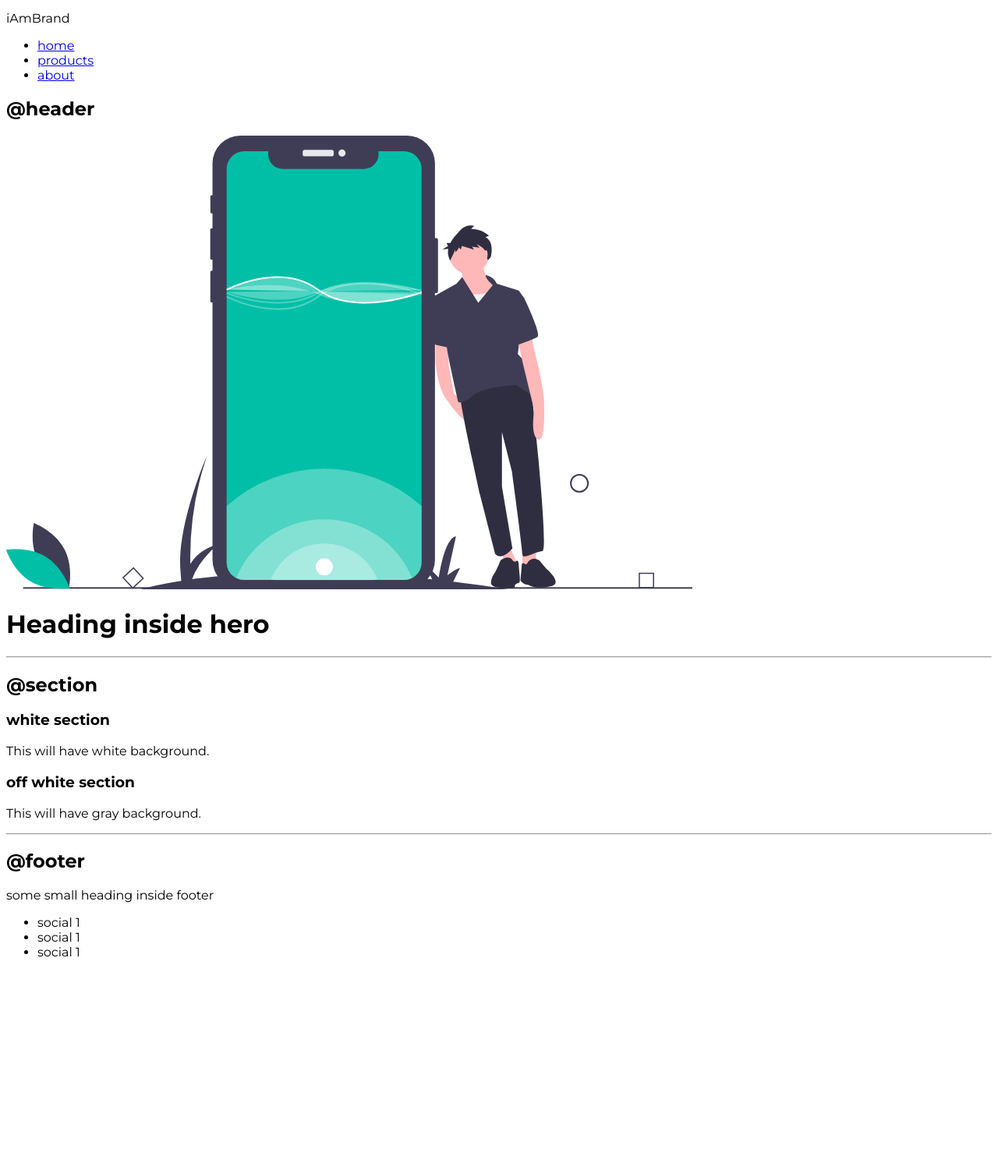
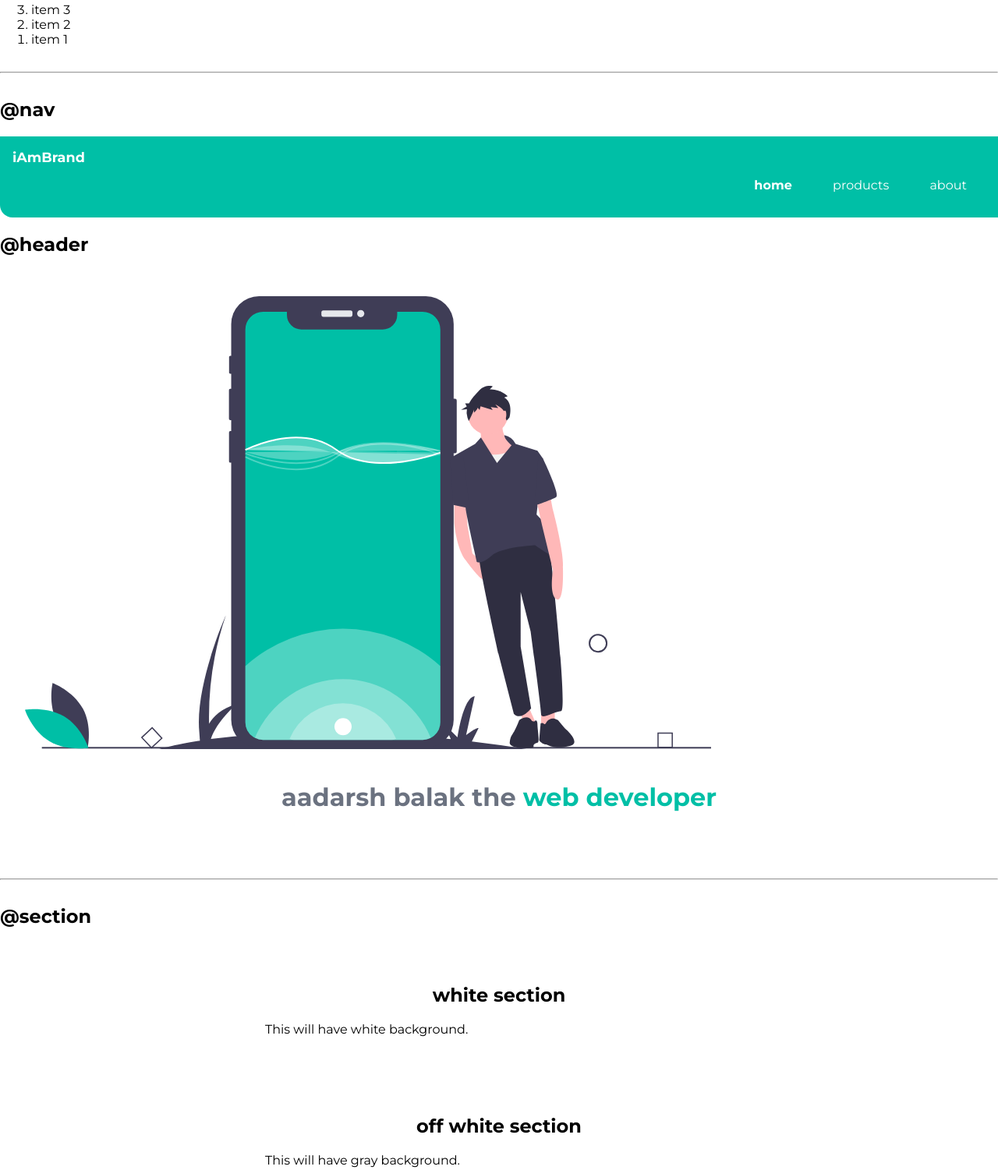
Before and after one commit to Pushpendra-Sharma/neogcamp-lesson-03, a plain HTML site: page index.html in a window 1280 px wide. Shown: the part 1190-2691 px from the top of the page at 78% size. Before the commit the page ends 2437 px from the top, so only its background shows below. Drawn offline with Linux system fonts and the light colour scheme.

Commit message:
update: styles.css

```diff
--- a/index.html
+++ b/index.html
@@ -5,7 +5,7 @@
     <meta http-equiv="X-UA-Compatible" content="IE=edge" />
     <meta name="viewport" content="width=device-width, initial-scale=1.0" />
     <title>Component Library</title>
-    <link rel="stylesheet" href="styles.css">
+    <link rel="stylesheet" href="styles.css" />
   </head>
   <body>
     <h1>component library</h1>
@@ -13,10 +13,10 @@
       This is a library which would make all my project look good and
       consistent.
     </p>
+
     <hr />
 
     <h2>@typography</h2>
-
     <h1>Biggest heading h1</h1>
     <h2>second biggest heading h2</h2>
     <p>
@@ -25,38 +25,45 @@
     </p>
     <p>This paragraph will have <strong>bold</strong> text.</p>
     <small>This is relatively smaller text.</small>
+
     <hr />
+
     <h2>@containers</h2>
     <h3>fluid container</h3>
-    <div>This is fluid container and it will go till the end of the page.</div>
+    <div class="container container-fluid">
+      This is fluid container and it will go till the end of the page.
+    </div>
 
     <h3>center container</h3>
-    <div>
+    <div class="container-center">
       This is centered container and it will go till the specified width.
     </div>
+
     <hr />
+
     <h2>@links</h2>
-    <a href="">primary link</a>
-    <a href="">secondary link</a>
+    <a class="link link-primary" href="">primary link</a>
+    <a class="link link-secondary" href="">secondary link</a>
     <hr />
     <h2>@lists</h2>
     <h3>unordered list</h3>
-    <ul>
+    <p>This list will not have bullet.</p>
+    <ul class="list-non-bullet">
       <li>Item 1</li>
       <li>Item 2</li>
       <li>Item 3</li>
     </ul>
 
     <h3>unordered inline list</h3>
-    <ul>
-      <li>Inline item 1</li>
-      <li>Inline Item 2</li>
-      <li>Inline item3</li>
+    <ul class="list-non-bullet">
+      <li class="list-item-inline">Inline item 1</li>
+      <li class="list-item-inline">Inline Item 2</li>
+      <li class="list-item-inline">Inline item3</li>
     </ul>
 
     <h3>reversed ordered list</h3>
 
-    <ol>
+    <ol reversed>
       <li>item 3</li>
       <li>item 2</li>
       <li>item 1</li>
@@ -65,43 +72,52 @@
     <hr />
 
     <h2>@nav</h2>
-    <nav>
-      <div>iAmBrand</div>
-      <ul>
-        <li><a href="/">home</a></li>
-        <li><a href="/">products</a></li>
-        <li><a href="/">about</a></li>
+    <nav class="navigation container">
+      <div class="nav-brand">iAmBrand</div>
+      <ul class="list-non-bullet nav-pills">
+        <li class="list-item-inline">
+          <a class="link link-active" href="/">home</a>
+        </li>
+        <li class="list-item-inline"><a class="link" href="/">products</a></li>
+        <li class="list-item-inline"><a class="link" href="/">about</a></li>
       </ul>
     </nav>
 
     <h2>@header</h2>
-    <header>
-      <img src="images/hero.svg" />
-      <h1>Heading inside hero</h1>
+    <header class="hero">
+      <img class="hero-img" src="images/hero.svg" />
+      <h1 class="hero-heading">
+        aadarsh balak the <span class="heading-inverted">web developer</span>
+      </h1>
     </header>
 
     <hr />
 
     <h2>@section</h2>
-    <section>
-      <h3>white section</h3>
-      <p>This will have white background.</p>
+    <section class="section">
+      <div class="container container-center">
+        <h1>white section</h1>
+        <p>This will have white background.</p>
+      </div>
     </section>
 
-    <section>
-      <h3>off white section</h3>
-      <p>This will have gray background.</p>
+    <section class="section ow">
+      <div class="container container-center">
+        <h1>off white section</h1>
+        <p>This will have gray background.</p>
+      </div>
     </section>
     <hr />
 
     <h2>@footer</h2>
-    <footer>
-      <div>some small heading inside footer</div>
-      <ul>
-        <li>social 1</li>
-        <li>social 1</li>
-        <li>social 1</li>
+    <footer class="footer">
+      <div class="footer-header">some small heading inside footer</div>
+      <ul class="social-links list-non-bullet">
+        <li class="list-item-inline"><a href="/" class="link">social 1</a></li>
+        <li class="list-item-inline"><a href="/" class="link">social 2</a></li>
+        <li class="list-item-inline"><a href="/" class="link">social 3</a></li>
       </ul>
     </footer>
+
   </body>
 </html>
--- a/styles.css
+++ b/styles.css
@@ -1,5 +1,123 @@
-@import url('https://fonts.googleapis.com/css2?family=Montserrat:wght@400;700&display=swap');
+@import url("https://fonts.googleapis.com/css2?family=Montserrat:wght@400;700&display=swap");
 
-body{
-font-family: 'Montserrat', sans-serif;
+:root {
+  --primary-color: rgb(0, 191, 166);
+  --dark-gray: #6B7280;
+  --off-white: #6F3F4F6;
 }
+
+body {
+  font-family: "Montserrat", sans-serif;
+  margin: 0px;
+}
+
+hr {
+  margin: 2rem 0rem;
+}
+
+.container {
+  padding: 0rem 1rem;
+}
+
+.container-center {
+  max-width: 600px;
+  margin: auto;
+}
+
+.link {
+  text-decoration: none;
+  padding: 0.5rem 1rem;
+}
+
+.link-primary {
+  background-color: var(--primary-color);
+  border-radius: 0.5rem;
+  color: white;
+}
+
+.link-secondary {
+  color: var(--primary-color);
+  border-radius: 0.5rem;
+  border: 1px solid var(--primary-color);
+}
+
+.list-non-bullet{
+    list-style: none;
+}
+
+.list-item-inline{
+    display: inline;
+    padding: 0rem 0.5rem;
+}
+
+.navigation{
+    background-color: var(--primary-color);
+    color: white;
+    padding: 1rem;
+    border-bottom-left-radius: 1rem;
+}
+
+.navigation .nav-brand{
+    font-weight: bold;
+    font-size: 1.1rem;
+}
+
+.navigation .nav-pills{
+text-align: right;
+}
+
+.navigation .link{
+    color:white;
+}
+
+.navigation .link-active{
+    font-weight: bold;
+}
+
+.hero{
+    padding: 2rem;
+}
+
+.hero .her-img{
+    display: block;
+    margin: auto;
+    max-width: 350px;
+}
+
+.hero .hero-heading{
+    padding-top: 1rem;
+    color: var(--dark-gray);
+    text-align: center;
+}
+
+.hero .hero-heading .heading-inverted{
+    color: var(--primary-color);
+}
+
+.section{
+    padding: 2rem;
+}
+
+.section h1{
+text-align: center;
+}
+
+.ow {
+    background-color: var(--off-white);
+}
+
+.footer{
+    background-color: var(--primary-color);
+    padding: 2rem  1rem;
+    text-align: center;
+    color: white;
+    border-top-right-radius: 1rem;
+}
+
+.footer .link{
+    color: white;
+}
+
+.footer ul{
+    padding-inline-start: 0px;
+}
```
